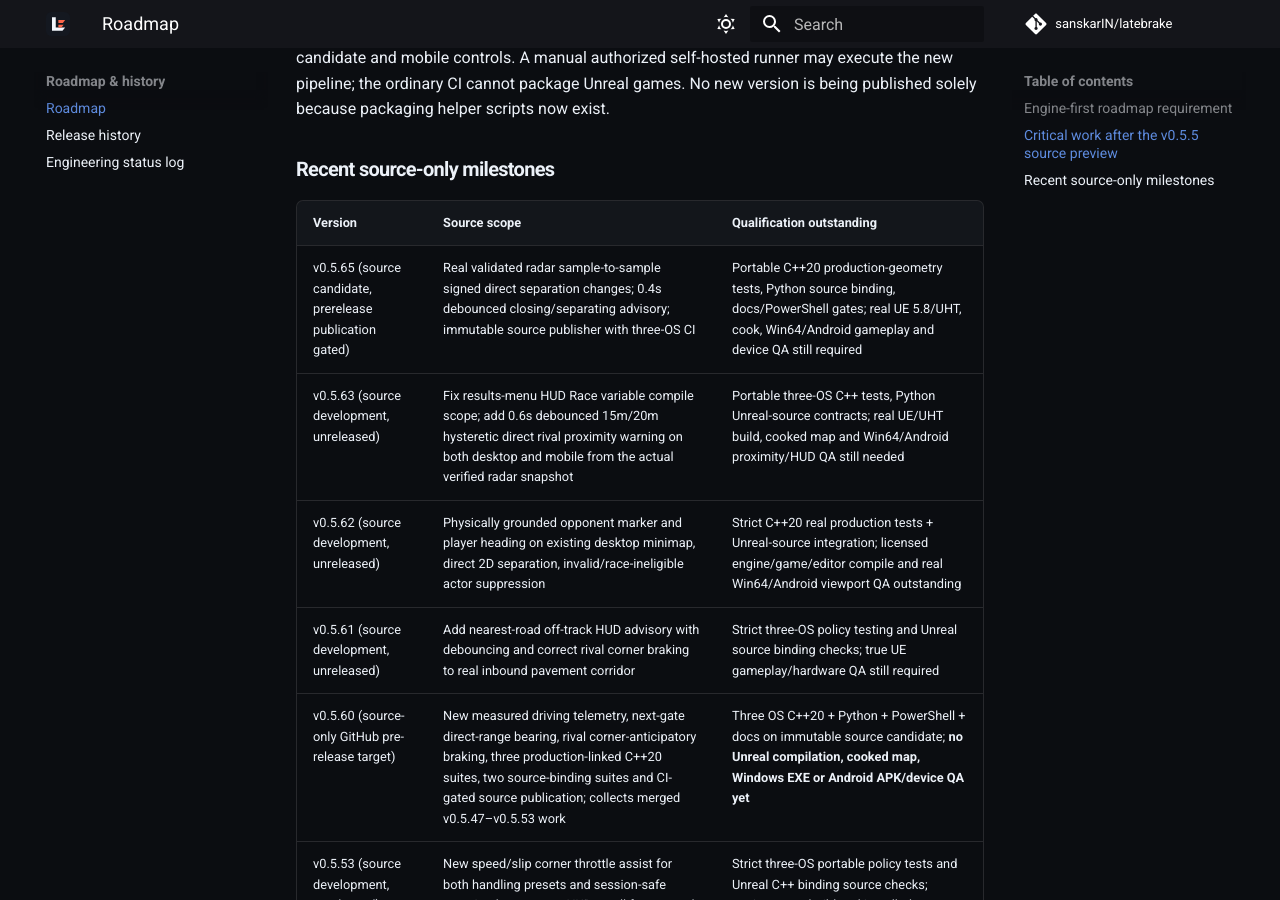
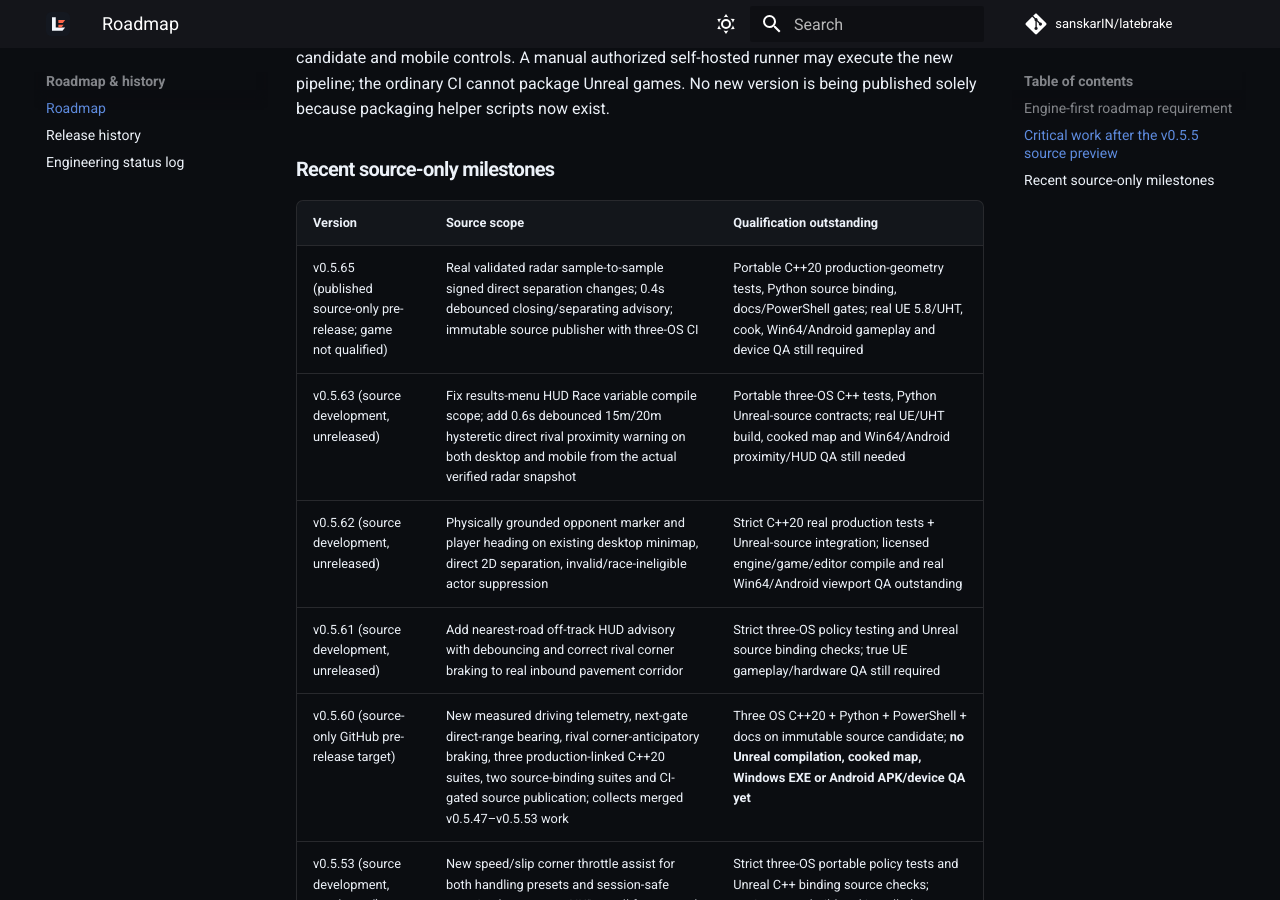
Before and after one commit to sanskarIN/latebrake, an MkDocs documentation site: the page built from docs/ROADMAP.md, in a window 1280 px wide and 900 px high, scrolled down 5350 px. Built offline with MkDocs 1.6.1 and Material for MkDocs 9.7.7, drawn with Linux system fonts in a browser that asks for light colours; comment, search, counter and statistics services are not loaded.

Commit message:
docs(roadmap): distinguish published source v0.5.65 from gameplay QA

```diff
--- a/docs/ROADMAP.md
+++ b/docs/ROADMAP.md
@@ -81,7 +81,7 @@
 
 | Version | Source scope | Qualification outstanding |
 | --- | --- | --- |
-| v0.5.65 (source candidate, prerelease publication gated) | Real validated radar sample-to-sample signed direct separation changes; 0.4s debounced closing/separating advisory; immutable source publisher with three-OS CI | Portable C++20 production-geometry tests, Python source binding, docs/PowerShell gates; real UE 5.8/UHT, cook, Win64/Android gameplay and device QA still required |
+| v0.5.65 (published source-only pre-release; game not qualified) | Real validated radar sample-to-sample signed direct separation changes; 0.4s debounced closing/separating advisory; immutable source publisher with three-OS CI | Portable C++20 production-geometry tests, Python source binding, docs/PowerShell gates; real UE 5.8/UHT, cook, Win64/Android gameplay and device QA still required |
 | v0.5.63 (source development, unreleased) | Fix results-menu HUD Race variable compile scope; add 0.6s debounced 15m/20m hysteretic direct rival proximity warning on both desktop and mobile from the actual verified radar snapshot | Portable three-OS C++ tests, Python Unreal-source contracts; real UE/UHT build, cooked map and Win64/Android proximity/HUD QA still needed |
 | v0.5.62 (source development, unreleased) | Physically grounded opponent marker and player heading on existing desktop minimap, direct 2D separation, invalid/race-ineligible actor suppression | Strict C++20 real production tests + Unreal-source integration; licensed engine/game/editor compile and real Win64/Android viewport QA outstanding |
 | v0.5.61 (source development, unreleased) | Add nearest-road off-track HUD advisory with debouncing and correct rival corner braking to real inbound pavement corridor | Strict three-OS policy testing and Unreal source binding checks; true UE gameplay/hardware QA still required |
```
